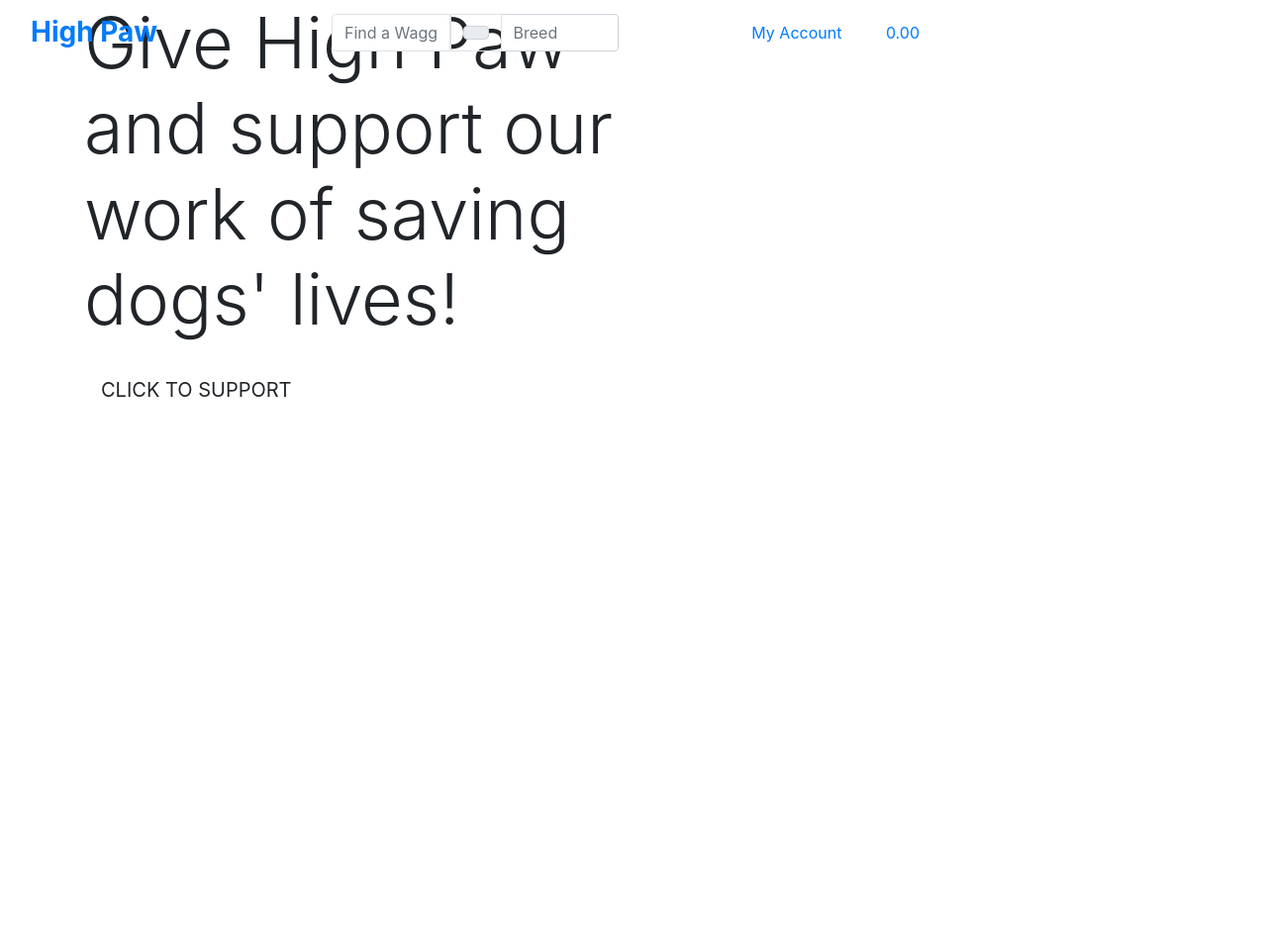
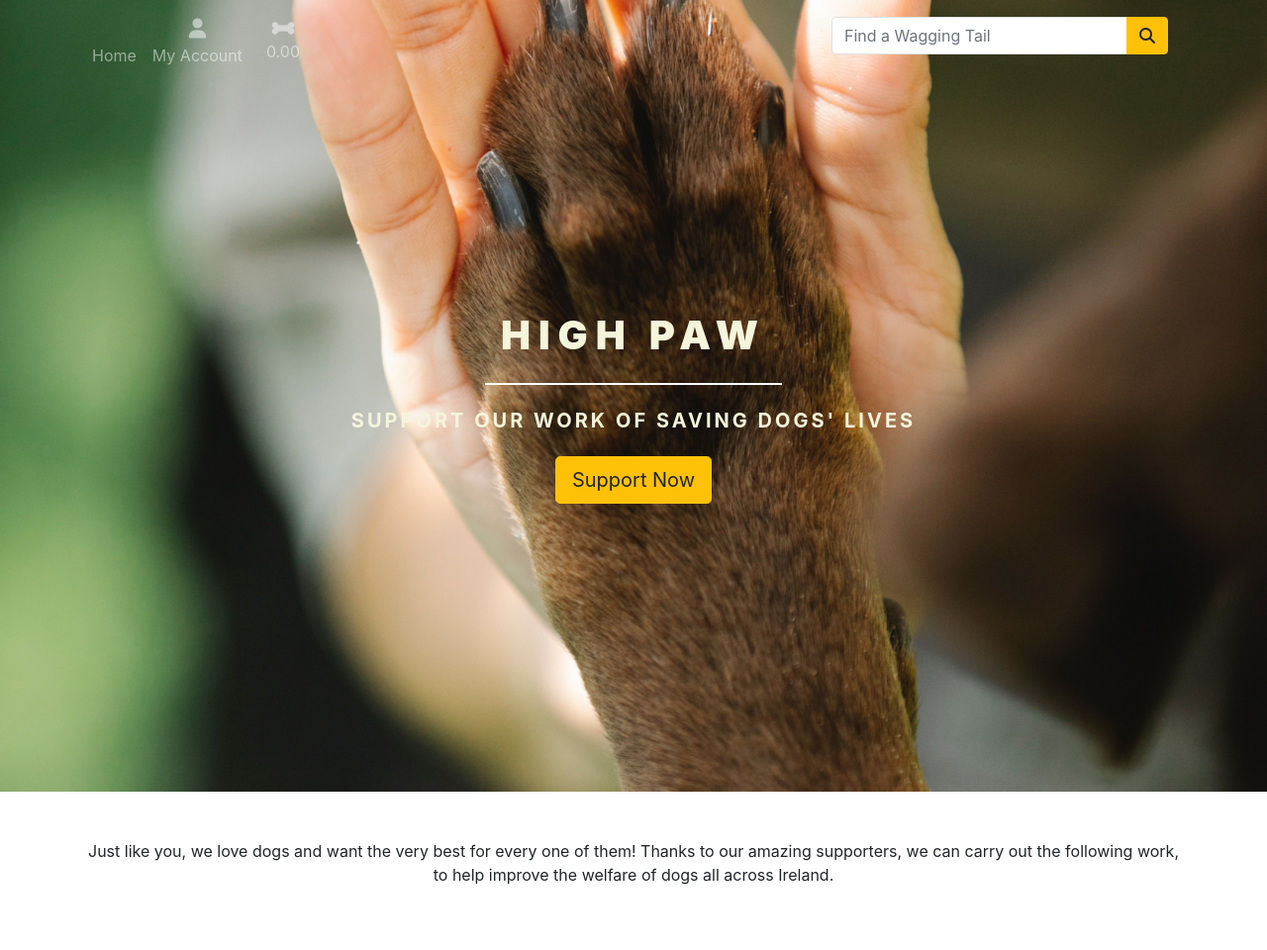
Before and after one commit to ANNAhabANNA/high-paw-support-us-more, a Django app: page / in a window 1280 px wide. Shown: the whole page at 99% size. Before the commit the page ends 401 px from the top, so only its background shows below. Run offline with Django 3.2, Linux system fonts and the light colour scheme; some libraries are stand-ins or nearby versions.

Commit message:
Add base.html header and CSS

```diff
--- a/high_paw/settings.py
+++ b/high_paw/settings.py
@@ -146,7 +146,9 @@ USE_TZ = True
 # https://docs.djangoproject.com/en/3.2/howto/static-files/
 
 STATIC_URL = '/static/'
-
+STATICFILES_DIRS = (os.path.join(BASE_DIR, 'static'),)
+MEDIA_URL = '/media/'
+MEDIA_ROOT = os.path.join(BASE_DIR, 'media')
 # Default primary key field type
 # https://docs.djangoproject.com/en/3.2/ref/settings/#default-auto-field
 
--- a/high_paw/urls.py
+++ b/high_paw/urls.py
@@ -15,9 +15,11 @@ Including another URLconf
 """
 from django.contrib import admin
 from django.urls import path, include
+from django.conf import settings
+from django.conf.urls.static import static
 
 urlpatterns = [
     path('admin/', admin.site.urls),
     path('accounts/', include('allauth.urls')),
     path('', include('home.urls')),
-]
+] + static(settings.MEDIA_URL, document_root = settings.MEDIA_ROOT)
--- a/home/templates/home/index.html
+++ b/home/templates/home/index.html
@@ -5,26 +5,17 @@
 <div slass="container header-container">
     <div class="row">
         <div class="col">
-
         </div>
     </div>
 </div>
 {% endblock %}
 {% block content %}
-    <div class="container h-100">
-        <div class="row h-100">
-            <div class="col-7 col-md-6 my-xl-auto">
-                <h1 class="display-3 lead text-purple">
-                    Give High Paw and support our work of saving dogs' lives!
-                </h1>
-                <div class="my-4">
-                    <h4>
-                        <a href="" class="support-us-button btn btn-lg rounded-0 text-uppercase py-2">
-                            Click to Support
-                        </a>
-                    </h4>
-                </div>
-            </div>
-        </div>
+<div class="container">
+    <div class="row py-5">
+      <div class="col-md-12 text-center">
+        <p>Just like you, we love dogs and want the very best for every one of them!
+        Thanks to our amazing supporters, we can carry out the following work, to help improve the welfare of dogs all across Ireland.</p>
+      </div>
     </div>
+  </div>
 {% endblock %}
--- /dev/null
+++ b/static/css/base.css
@@ -0,0 +1,45 @@
+html,
+body,
+header,
+.view {
+  height: 100%;
+}
+
+@media (max-width: 740px) {
+  html,
+  body,
+  header,
+  .view {
+    height: 100vh;
+  }
+}
+
+.top-nav-collapse {
+  background-color: #635147 !important;
+}
+
+.navbar:not(.top-nav-collapse) {
+  background: transparent !important;
+}
+
+@media (max-width: 991px) {
+  .navbar:not(.top-nav-collapse) {
+    background: #635147 !important;
+  }
+}
+
+h1 {
+  letter-spacing: 8px;
+  color: #F5F5DC;
+}
+
+h5 {
+  letter-spacing: 3px;
+  color:#F5F5DC;
+
+}
+
+.hr-light {
+  border-top: 2px solid #fff;
+  width: 300px;
+}
--- a/templates/base.html
+++ b/templates/base.html
@@ -13,51 +13,53 @@
 
     {% block corecss %}
         <link rel="stylesheet" href="https://cdn.jsdelivr.net/npm/bootstrap@4.6.2/dist/css/bootstrap.min.css" integrity="sha384-xOolHFLEh07PJGoPkLv1IbcEPTNtaed2xpHsD9ESMhqIYd0nLMwNLD69Npy4HI+N" crossorigin="anonymous">
+        <link rel="preconnect" href="https://fonts.googleapis.com">
+        <link rel="preconnect" href="https://fonts.gstatic.com" crossorigin>
+        <link href="https://fonts.googleapis.com/css2?family=Raleway:wght@500&display=swap" rel="stylesheet">
+        <link rel="stylesheet" href="{% static 'css/base.css' %}">
         {% endblock %}
 
     {% block extra_css %}
     {% endblock %}
 
     {% block corejs %}
+        <script src="https://kit.fontawesome.com/abebfafba8.js" crossorigin="anonymous"></script>
         <script src="https://cdn.jsdelivr.net/npm/jquery@3.5.1/dist/jquery.min.js" integrity="sha256-9/aliU8dGd2tb6OSsuzixeV4y/faTqgFtohetphbbj0=" crossorigin="anonymous"></script>
         <script src="https://cdn.jsdelivr.net/npm/popper.js@1.16.1/dist/umd/popper.min.js" integrity="sha384-9/reFTGAW83EW2RDu2S0VKaIzap3H66lZH81PoYlFhbGU+6BZp6G7niu735Sk7lN" crossorigin="anonymous"></script>
         <script src="https://cdn.jsdelivr.net/npm/bootstrap@4.6.2/dist/js/bootstrap.min.js" integrity="sha384-+sLIOodYLS7CIrQpBjl+C7nPvqq+FbNUBDunl/OZv93DB7Ln/533i8e/mZXLi/P+" crossorigin="anonymous"></script>
     {% endblock %}
 
     {% block extra_js%}
+
     {% endblock %}
 
     <title>High Paw {% block extra_title %}{% endblock %}</title>
   </head>
   <body>
-
-    <header class="container-fluid fixed-top">
-      <div class="row">
-        <div class="col-12 col-lg-3 my-auto py-2 py-lg-1 text-center text-lg-left">
-          <a href="{% url 'home' %}" class="nav-link main-logo-link">
-            <h3 class="logo-font text-purple my-1 text-capitalize"><strong>High Paw</strong></h3>
-          </a>
+    <header>
+      <!--Navbar-->
+      <nav class="navbar navbar-expand-lg navbar-dark fixed-top scrolling-navbar">
+        <div class="container">
+          <button class="navbar-toggler" type="button" data-toggle="collapse" data-target="#navbarSupportedContent-7" aria-controls="navbarSupportedContent-7" aria-expanded="false" aria-label="Toggle navigation">
+            <span class="navbar-toggler-icon"></span>
+          </button>
+          <div class="collapse navbar-collapse" id="navbarSupportedContent-7">
+            <ul class="navbar-nav mr-auto">
+              <li class="nav-item">
+                <div class="text-center">
+                  <div><i class="fa-solid fa-paw-simple"></i>
                   </div>
-        <div class="col-12 col-lg-3 my-auto py-2 py-lg-1">
-          <form method="GET" action="">
-            <div class="input-group w-100">
-              <input class="form-control border border-block rounded-1" type="text" name="q" placeholder="Find a Wagging Tail">
-              <div class="input-group-prepend">
-                <button class="form-control btn btn-black border border-black rounded-1" type="submit">
-                  <span class="input-group-text" id="icon"><i class="fas fa-search"></i>
-                  </span>
-                </button>
+                  <p class="my-1">
+                    <a class="nav-link" href="{% url 'home' %}">Home <span class="sr-only">(current)</span></a>
+                  </p>
                 </div>
-              <input type="text" class="form-control" placeholder="Breed" aria-label="Breed" aria-describedby="basic-addon1">
-            </div>
-          </form>
-        </div>
-        <div class="col-12 col-lg-3 my-auto py-2 py-lg-1">
-          <ul class="list-inline list-unstyled text-center text-lg-right my-1">
+              </li>
+              <li class="nav-item">
                 <li class="list-inline-item dropdown">
                   <a class="text-purple nav-link" href="#" id="user-choice" data-toggle="dropdown" aria-haspopup="true" aria-expanded="false">
                     <div class="text-center">
-                    <div><i class="fas fa-duotone fa-user fa-lg"></i></div>
+                      <div><i class="fas fa-duotone fa-user fa-lg"></i>
+                      </div>
                       <p class="my-1">My Account</p>
                     </div>
                   </a>
@@ -75,10 +77,10 @@
                   </div>
                 </li>
                 <li class="list-inline-item">
-              <a class="{% if grand_total %}text-info font-weight-bold{% else %}text-purple{% endif %} nav-link" href="">
+                  <a class="{% if grand_total %}text-info font-weight-bold{% else %}text-black{% endif %} nav-link" href="">
                     <div class="text-center">
-                    <div><i class="fas fa-solid fa-paw-simple"></i></div>
-                    <p class="my-1">
+                      <i class="fas fa-bone fa-lg"></i>
+                      <p class="my-0">
                         {% if grand_total %}
                             {{ grand_total|floatformat:2 }}
                         {% else %}
@@ -88,10 +90,43 @@
                     </div>
                   </a>
                 </li>
+              </li>
             </ul>
+            <div class="col-12 col-lg-4 my-auto py-0 py-lg-0">
+              <form method="GET" action="">
+                <div class="input-group">
+
+                  <div class="input-group mb-3">
+                    <input class="form-control border border-block rounded-1" type="text" name="q" placeholder="Find a Wagging Tail">
+                    <div class="input-group-append"><button class="btn btn-warning"><i class="fas fa-search"></i></button></div>
+                  </div>
+                  </div>
+                </div>
+              </form>
+            </div>
+          </div>
+        </div>
+      </nav>
+      <div class="view" style="background-image: url('/media/dog-paw-human-hand.jpg'); background-repeat: no-repeat; background-size: cover; background-position: center center;">
+
+          <div class="container d-flex h-100">
+
+            <div class="col text-center justify-content-center align-self-center">
+
+              <div class="col-md-12 mb-4 white-text text-center">
+
+                  <h1 class="h1-reponsive white-text text-uppercase font-weight-bold mb-0 pt-md-5 pt-5"><strong>High Paw</strong></h1>
+                  <hr class="hr-light my-4">
+                  <h5 class="text-uppercase mb-4 white-text"><strong>Support our work of saving dogs' lives</strong></h5>
+                  <a href="#" class="btn btn-warning btn-lg" role="button">Support Now</a>
+              </div>
+
+            </div>
           </div>
       </div>
     </header>
+
+
 
     {% if messages %}
         <div class="message-container"></div>
```
Also changed, not shown: media/dog-paw-human-hand.jpg (added). Lines whose indentation alone changed are shown as unchanged.
